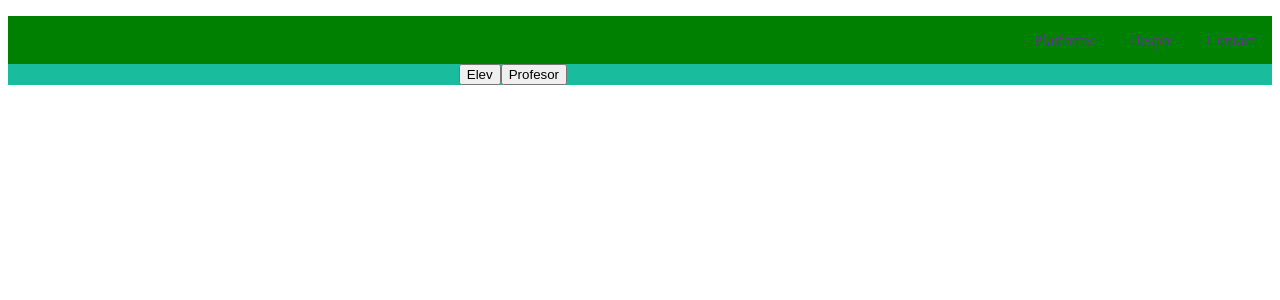
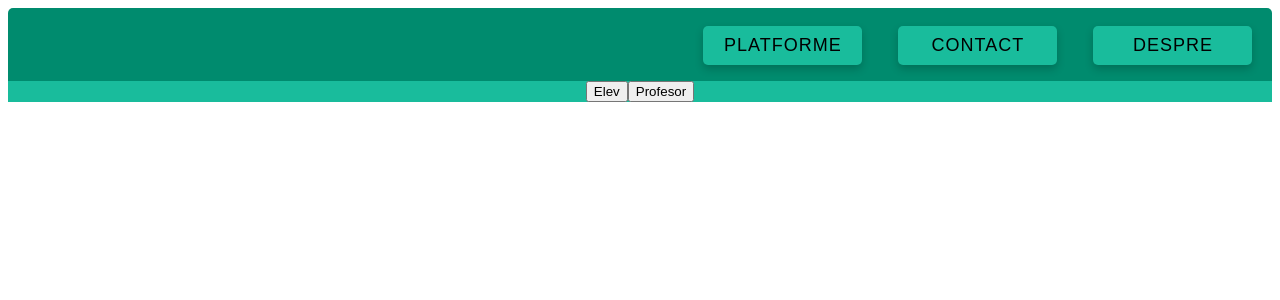
Before and after one commit to husart/proton-web, a React (Create React App) app: page / in a window 1280 px wide. Shown: the top 300 px of the page. Built offline with nearby package versions, Linux system fonts and the light colour scheme.

Commit message:
adaptare design
sper sa nu crape x2

```diff
--- a/src/components/Header.js
+++ b/src/components/Header.js
@@ -15,9 +15,9 @@ const config = useSelector(state=> state.config)
         <ul className="headerLinks">
 
 
+            <li onClick={()=>{onClick(`/${config.type || ''}`)}}>Platforme</li>
             <li onClick={()=>{onClick('/contact')}}>Contact</li>
             <li onClick={()=>{onClick('/about')}}>Despre</li>
-            <li onClick={()=>{onClick(`/${config.type || ''}`)}}>Platforme</li>
         </ul>
         </div>
     )
--- a/src/components/Header.scss
+++ b/src/components/Header.scss
@@ -1,11 +1,34 @@
+@import "../styles/variables.scss";
+
+.header {
+
+    font-family: Arial, Helvetica, sans-serif;
+    display: flex;
+    background-color: $secondary-color;
+    border-radius: 5px 5px 0 0;
+    margin:0 auto;
+    padding: 0.1em  0.1em 0;
+    overflow: hidden;
+    justify-content: flex-end;
+}
+
+
 .headerLinks li {
-    display: inline;
-    float: right;
-    margin: 1em;
+    display: inline-block;
+    margin: 0 auto;
+    margin: 0 1em 0 1em;
+    padding: 0.5em 0.25em 0.5em 0.25em ;
+    background-color: $primary-color;
+    box-shadow: 0 4px 8px 0 rgba(0,0,0,0.2);
+    transition: 0.3s;
+    width: 150px;
+    border-radius: 5px;
+    text-align: center;
+    font-size: large;
+    text-transform: uppercase;
+    letter-spacing: 1px;
 }
-.header {
-    width: 100%;
-    background-color: green;
-    color: rebeccapurple;
-    height: 3em;
+.headerLinks li:hover{
+    cursor: pointer;
+    box-shadow: 0 8px 16px 0 rgba(0,0,0,0.5);
 }
--- a/src/containers/Lesson.scss
+++ b/src/containers/Lesson.scss
@@ -3,7 +3,7 @@
 .lessonCard {
   text-align: center;
   background-color: $primary-color;
-  border-top: 5em solid;
+  border-top: 0.5em solid;
   border-top-color: $secondary-color;
   padding: 0.25%;
   height: 10em;
```
